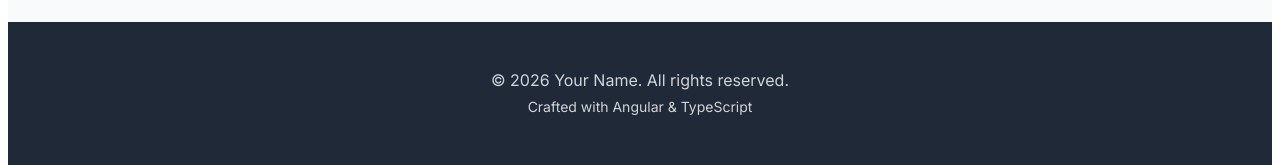
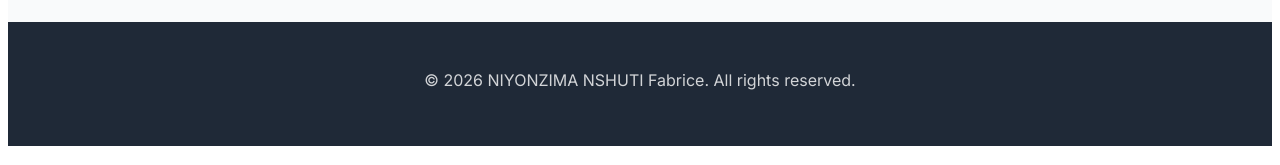
Before and after one commit to nshutifabrice09/portfolio, an Angular app: page / in a window 1280 px wide. Shown: the part 1371-1536 px from the top of the page. Built offline with nearby package versions, Linux system fonts and the light colour scheme.

Commit message:
feat: update footer to include full name and remove tagline for clarity

```diff
--- a/src/app/portfolio/portfolio.html
+++ b/src/app/portfolio/portfolio.html
@@ -223,8 +223,7 @@
   <footer class="footer">
     <div class="container">
       <div class="footer-content">
-        <p>&copy; {{ currentYear }} Your Name. All rights reserved.</p>
-        <p class="footer-tagline">Crafted with Angular & TypeScript</p>
+        <p>&copy; {{ currentYear }} NIYONZIMA NSHUTI Fabrice. All rights reserved.</p>
       </div>
     </div>
   </footer>
```
